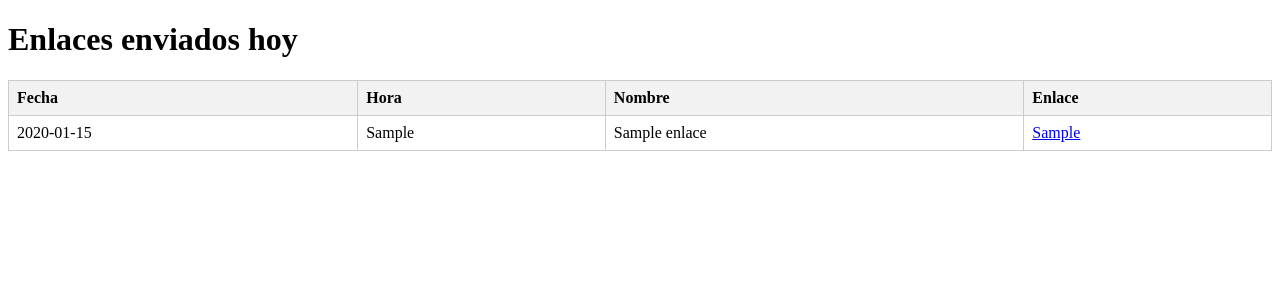
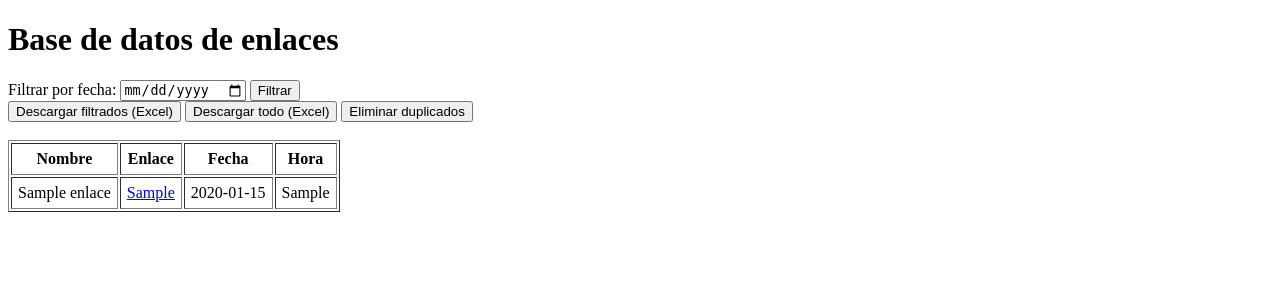
Before and after one commit to javigpelechi/recolector_enlaces_OL, a Flask app: template templates/revisar.html in a window 1280 px wide. Shown: the top 300 px of the page. Run offline with Flask 3, Linux system fonts and the light colour scheme; tables that the repository leaves empty hold one stand-in row (values such as "Sample post"); the template is opened without the code that fills it: values that come from a table or form of the project are taken from there, most other values are stand-ins (such as "Sample title", 1, 10 or a date in 2020).

Commit message:
Actualización: opción para eliminar duplicados, exportar Excel, filtrar por fecha, etc.

```diff
--- a/app.py
+++ b/app.py
@@ -1,107 +1,103 @@
-from flask import Flask, request, render_template_string, Response
+from flask import Flask, request, render_template, redirect, url_for, send_file
 from flask_sqlalchemy import SQLAlchemy
+from datetime import datetime, date
 import os
-from datetime import datetime
-import csv
 import io
+import pandas as pd
 
 app = Flask(__name__)
 
-app.config['SQLALCHEMY_DATABASE_URI'] = os.environ.get('DATABASE_URL')
+# Configuración de la base de datos desde una variable de entorno
+app.config['SQLALCHEMY_DATABASE_URI'] = os.environ.get("DATABASE_URL")
 app.config['SQLALCHEMY_TRACK_MODIFICATIONS'] = False
+
 db = SQLAlchemy(app)
 
-# Modelo
+# Modelo de datos
 class Enlace(db.Model):
     id = db.Column(db.Integer, primary_key=True)
-    nombre = db.Column(db.String(50), nullable=False)
-    enlace = db.Column(db.String(500), nullable=False)
-    fecha = db.Column(db.String(20), nullable=False)
-    hora = db.Column(db.String(10), nullable=False)
+    nombre = db.Column(db.String(50))
+    enlace = db.Column(db.String(500))
+    fecha = db.Column(db.String(10))  # yyyy-mm-dd
+    hora = db.Column(db.String(5))    # hh:mm
 
-# Formulario con fecha actual predefinida
-@app.route('/', methods=['GET'])
-def index():
-    nombres = [
-        'Alicia', 'Carmen', 'Ceci', 'Alvaro', 'Kiko',
-        'Iván', 'Nico', 'Javier', 'Lucía', 'Iñigo', 'Manolo', 'Raquel'
-    ]
-    hoy = datetime.now().strftime("%Y-%m-%d")
-    html = """
-    <h2>Enviar enlaces</h2>
-    <form method="POST" action="/enviar">
-        <label>Nombre:</label>
-        <select name="nombre">
-            {% for n in nombres %}
-            <option value="{{n}}">{{n}}</option>
-            {% endfor %}
-        </select><br><br>
-        <label>Fecha (AAAA-MM-DD):</label>
-        <input type="date" name="fecha" value="{{ hoy }}" required><br><br>
-        <label>Enlaces (uno por línea):</label><br>
-        <textarea name="enlaces" rows="10" cols="60" required></textarea><br><br>
-        <input type="submit" value="Enviar">
-    </form>
-    """
-    return render_template_string(html, nombres=nombres, hoy=hoy)
-
-# Procesar envío
-@app.route('/enviar', methods=['POST'])
-def enviar():
-    nombre = request.form['nombre']
-    fecha = request.form['fecha']
-    enlaces_raw = request.form['enlaces']
-    hora = datetime.now().strftime("%H:%M")
-
-    enlaces = [e.strip() for e in enlaces_raw.strip().split('\n') if e.strip()]
-    for enlace in enlaces:
-        nuevo = Enlace(nombre=nombre, fecha=fecha, hora=hora, enlace=enlace)
-        db.session.add(nuevo)
-    db.session.commit()
-
-    return f"Se han enviado {len(enlaces)} enlace(s). <a href='/'>Volver</a>"
-
-# Ver todos los registros
-@app.route('/revisar')
-def revisar():
-    datos = Enlace.query.order_by(Enlace.fecha.desc(), Enlace.hora.desc()).all()
-    html = "<h2>Enlaces Recogidos</h2><ul>"
-    for d in datos:
-        html += f"<li>{d.fecha} {d.hora} - {d.nombre}: <a href='{d.enlace}' target='_blank'>{d.enlace}</a></li>"
-    html += "</ul><a href='/'>Volver</a>"
-    return html
-
-# Descargar CSV por fecha
-@app.route('/descargar')
-def descargar():
-    fecha = request.args.get('fecha')
-    if not fecha:
-        return "Falta el parámetro ?fecha=AAAA-MM-DD", 400
-
-    registros = Enlace.query.filter_by(fecha=fecha).order_by(Enlace.hora).all()
-
-    if not registros:
-        return f"No hay registros para {fecha}", 404
-
-    output = io.StringIO()
-    writer = csv.writer(output)
-    writer.writerow(['Nombre', 'Fecha', 'Hora', 'Enlace'])
-
-    for r in registros:
-        writer.writerow([r.nombre, r.fecha, r.hora, r.enlace])
-
-    output.seek(0)
-    return Response(
-        output,
-        mimetype="text/csv",
-        headers={"Content-Disposition": f"attachment;filename=enlaces_{fecha}.csv"}
-    )
-
-# Inicializar base de datos al arrancar (una vez)
+# Inicializar base de datos
 def init_db():
     with app.app_context():
         db.create_all()
-        print("Base de datos creada correctamente.")
+
+@app.route("/")
+def index():
+    hoy = date.today().strftime("%Y-%m-%d")
+    nombres = ["Alicia", "Carmen", "Ceci", "Alvaro", "Kiko", "Iván", "Nico",
+               "Javier", "Lucía", "Iñigo", "Manolo", "Raquel"]
+    return render_template("index.html", hoy=hoy, nombres=nombres)
+
+@app.route("/enviar", methods=["POST"])
+def enviar():
+    nombre = request.form["nombre"]
+    fecha = request.form["fecha"]
+    hora = datetime.now().strftime("%H:%M")
+    enlaces = [e.strip() for e in request.form.getlist("enlace") if e.strip()]
+
+    for enlace in enlaces:
+        nuevo = Enlace(nombre=nombre, enlace=enlace, fecha=fecha, hora=hora)
+        db.session.add(nuevo)
+
+    db.session.commit()
+    return redirect(url_for("index"))
+
+@app.route("/revisar", methods=["GET", "POST"])
+def revisar():
+    hoy = date.today().strftime("%Y-%m-%d")
+    fecha_filtrada = request.form.get("fecha") if request.method == "POST" else hoy
+    enlaces = Enlace.query.filter_by(fecha=fecha_filtrada).order_by(Enlace.hora.asc()).all()
+    return render_template("revisar.html", enlaces=enlaces, fecha=fecha_filtrada)
+
+@app.route("/descargar_filtrados", methods=["POST"])
+def descargar_filtrados():
+    fecha = request.form.get("fecha")
+    enlaces = Enlace.query.filter_by(fecha=fecha).all()
+    return generar_excel(enlaces, f"enlaces_{fecha}.xlsx")
+
+@app.route("/descargar_todo")
+def descargar_todo():
+    enlaces = Enlace.query.order_by(Enlace.fecha, Enlace.hora).all()
+    return generar_excel(enlaces, "enlaces_completos.xlsx")
+
+def generar_excel(enlaces, nombre_archivo):
+    datos = [{
+        "Nombre": e.nombre,
+        "Enlace": e.enlace,
+        "Fecha": e.fecha,
+        "Hora": e.hora
+    } for e in enlaces]
+
+    df = pd.DataFrame(datos)
+    output = io.BytesIO()
+    with pd.ExcelWriter(output, engine="xlsxwriter") as writer:
+        df.to_excel(writer, index=False, sheet_name="Enlaces")
+    output.seek(0)
+    return send_file(output, as_attachment=True, download_name=nombre_archivo, mimetype="application/vnd.openxmlformats-officedocument.spreadsheetml.sheet")
+
+@app.route("/eliminar_duplicados")
+def eliminar_duplicados():
+    subquery = db.session.query(
+        Enlace.enlace, Enlace.fecha, db.func.min(Enlace.id).label("min_id")
+    ).group_by(Enlace.enlace, Enlace.fecha).subquery()
+
+    duplicados = db.session.query(Enlace).join(
+        subquery,
+        (Enlace.enlace == subquery.c.enlace) &
+        (Enlace.fecha == subquery.c.fecha) &
+        (Enlace.id != subquery.c.min_id)
+    ).all()
+
+    for dup in duplicados:
+        db.session.delete(dup)
+
+    db.session.commit()
+    return redirect(url_for('revisar'))
 
 if __name__ == "__main__":
     with app.app_context():
--- a/requirements.txt
+++ b/requirements.txt
@@ -2,3 +2,4 @@
 flask_sqlalchemy
 sqlalchemy
 psycopg2-binary
+openpyxl
--- a/templates/revisar.html
+++ b/templates/revisar.html
@@ -1,38 +1,51 @@
 <!DOCTYPE html>
-<html>
+<html lang="es">
 <head>
+    <meta charset="UTF-8">
     <title>Revisión de enlaces</title>
-  <style>
-    table { border-collapse: collapse; width: 100%; }
-    th, td { border: 1px solid #ccc; padding: 8px; text-align: left; }
-    th { background-color: #f2f2f2; }
-  </style>
 </head>
 <body>
-  <h1>Enlaces enviados hoy</h1>
-  {% if datos %}
-    <table>
+    <h1>Base de datos de enlaces</h1>
+
+    <form method="POST">
+        <label for="fecha">Filtrar por fecha:</label>
+        <input type="date" name="fecha" value="{{ fecha }}">
+        <button type="submit">Filtrar</button>
+    </form>
+
+    <form action="/descargar_filtrados" method="POST" style="display:inline;">
+        <input type="hidden" name="fecha" value="{{ fecha }}">
+        <button type="submit">Descargar filtrados (Excel)</button>
+    </form>
+
+    <form action="/descargar_todo" method="GET" style="display:inline;">
+        <button type="submit">Descargar todo (Excel)</button>
+    </form>
+
+    <form action="/eliminar_duplicados" method="GET" style="display:inline;">
+        <button type="submit">Eliminar duplicados</button>
+    </form>
+
+    <br><br>
+    <table border="1" cellpadding="6">
         <thead>
             <tr>
+                <th>Nombre</th>
+                <th>Enlace</th>
                 <th>Fecha</th>
                 <th>Hora</th>
-          <th>Nombre</th>
-          <th>Enlace</th>
             </tr>
         </thead>
         <tbody>
-        {% for enlace in datos %}
+            {% for e in enlaces %}
             <tr>
-            <td>{{ enlace.fecha }}</td>
-            <td>{{ enlace.hora }}</td>
-            <td>{{ enlace.nombre }}</td>
-            <td><a href="{{ enlace.enlace }}" target="_blank">{{ enlace.enlace }}</a></td>
+                <td>{{ e.nombre }}</td>
+                <td><a href="{{ e.enlace }}" target="_blank">{{ e.enlace }}</a></td>
+                <td>{{ e.fecha }}</td>
+                <td>{{ e.hora }}</td>
             </tr>
             {% endfor %}
         </tbody>
     </table>
-  {% else %}
-    <p>No hay enlaces aún para hoy.</p>
-  {% endif %}
 </body>
 </html>
```
Also changed, not shown: templates/index.html (+23 -44 lines). Lines whose indentation alone changed are shown as unchanged.
